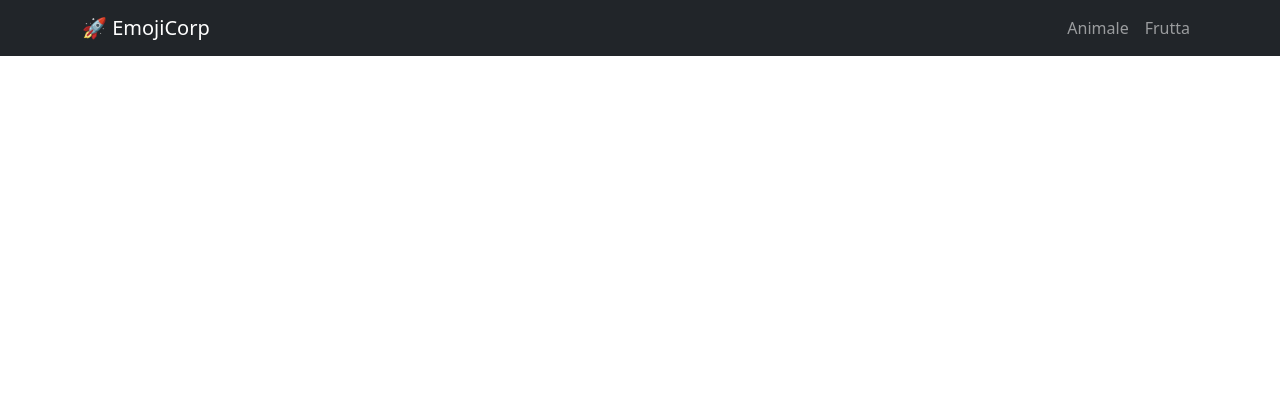
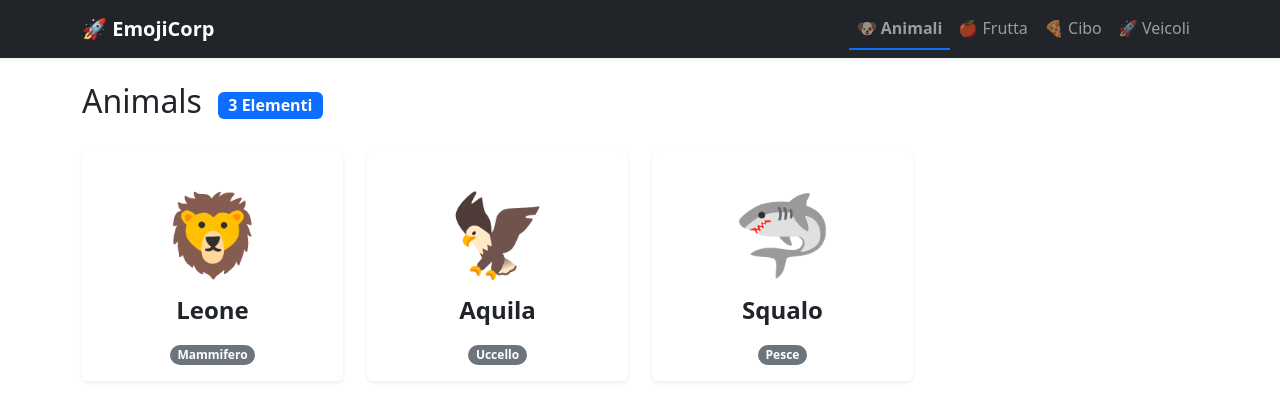
Before and after one commit to Ascione-A/emojicorp-spa, an Angular app in the folder emojicorp/: page /generic/animals in a window 1280 px wide. Before the commit this address led to /. Shown: the top 404 px of the page. Built offline with nearby package versions, Linux system fonts and the light colour scheme.

Commit message:
aggiunta categoria e styling bootstrap

```diff
--- a/emojicorp/angular.json
+++ b/emojicorp/angular.json
@@ -2,7 +2,8 @@
   "$schema": "./node_modules/@angular/cli/lib/config/schema.json",
   "version": 1,
   "cli": {
-    "packageManager": "npm"
+    "packageManager": "npm",
+    "analytics": false
   },
   "newProjectRoot": "projects",
   "projects": {
--- a/emojicorp/src/app/app.html
+++ b/emojicorp/src/app/app.html
@@ -1,13 +1,15 @@
-<nav class="navbar navbar-expand-lg navbar-dark bg-dark">
+<nav class="navbar navbar-expand-lg navbar-dark bg-dark sticky-top shadow-sm">
   <div class="container">
-    <a class="navbar-brand" href="#">🚀 EmojiCorp</a>
+    <a class="navbar-brand fw-bold" routerLink="/">🚀 EmojiCorp</a>
     <div class="navbar-nav">
-      <a class="nav-link" routerLink="/animals" routerLinkActive="active-menu">Animale</a>
-      <a class="nav-link" routerLink="/fruits" routerLinkActive="active-menu">Frutta</a>
+      <a class="nav-link" [routerLink]="['/generic', 'animals']" routerLinkActive="active-menu">🐶 Animali</a>
+      <a class="nav-link" [routerLink]="['/generic', 'fruits']" routerLinkActive="active-menu">🍎 Frutta</a>
+      <a class="nav-link" [routerLink]="['/generic', 'food']" routerLinkActive="active-menu">🍕 Cibo</a>
+      <a class="nav-link" [routerLink]="['/generic', 'vehicles']" routerLinkActive="active-menu">🚀 Veicoli</a>
     </div>
   </div>
 </nav>
 
-<div class="container my-4">
+<main>
   <router-outlet></router-outlet>
-</div>
+</main>
--- a/emojicorp/src/app/app.ts
+++ b/emojicorp/src/app/app.ts
@@ -1,12 +1,12 @@
-import { Component, signal } from '@angular/core';
-import { RouterOutlet } from '@angular/router';
+import { Component } from '@angular/core';
+import { RouterLink, RouterLinkActive, RouterOutlet } from '@angular/router';
 
 @Component({
-  imports: [RouterOutlet],
   selector: 'app-root',
-  styleUrl: './app.css',
+  standalone: true,
+  imports: [RouterLink, RouterLinkActive, RouterOutlet],
   templateUrl: './app.html',
+  styleUrl: './app.css'
 })
 export class App {
-  protected readonly title = signal('emojicorp');
 }
--- /dev/null
+++ b/emojicorp/src/app/components/generic/generic.css
@@ -0,0 +1,18 @@
+.emoji-card {
+  transition: transform 0.25s ease, box-shadow 0.25s ease;
+  cursor: pointer;
+}
+
+.emoji-card:hover {
+  transform: translateY(-8px);
+  box-shadow: 0 10px 20px rgba(0, 0, 0, 0.15) !important;
+}
+
+.emoji-icon {
+  user-select: none;
+  transition: transform 0.2s;
+}
+
+.emoji-card:hover .emoji-icon {
+  transform: scale(1.15);
+}
--- /dev/null
+++ b/emojicorp/src/app/components/generic/generic.html
@@ -0,0 +1,28 @@
+<div class="container my-4">
+  <div class="d-flex align-items-center mb-4">
+    <h2 class="text-capitalize me-3">{{ categoryKey }}</h2>
+    <span class="badge bg-primary fs-6">{{ itemsList.length }} Elementi</span>
+  </div>
+
+  <div class="row g-4">
+    @for (item of itemsList; track item.name) {
+      <div class="col-12 col-sm-6 col-md-3">
+        <div class="card h-100 shadow-sm border-0 emoji-card">
+          <div class="card-body text-center d-flex flex-column justify-content-center">
+            <div class="display-1 my-3 emoji-icon">{{ item.emoji }}</div>
+            <h4 class="card-title fw-bold text-dark">{{ item.name }}</h4>
+            @if (item.category) {
+              <div class="mt-2">
+                <span class="badge bg-secondary rounded-pill">{{ item.category }}</span>
+              </div>
+            }
+          </div>
+        </div>
+      </div>
+    } @empty {
+      <div class="col-12 text-center my-5">
+        <div class="alert alert-warning">Nessun elemento trovato per la categoria specificata.</div>
+      </div>
+    }
+  </div>
+</div>
--- /dev/null
+++ b/emojicorp/src/app/components/generic/generic.ts
@@ -0,0 +1,65 @@
+import { CommonModule } from '@angular/common';
+import { Component, OnInit } from '@angular/core';
+import { ActivatedRoute, ParamMap } from '@angular/router';
+import { Emoji } from '../../../models/emojimodel';
+
+@Component({
+  selector: 'app-generic',
+  standalone: true,
+  imports: [CommonModule],
+  templateUrl: './generic.html',
+  styleUrl: './generic.css'
+})
+export class GenericComponent implements OnInit {
+
+
+
+  categoryKey: string = '';
+  itemsList: Emoji[] = [];
+
+  private dataset: Record<string, Emoji[]> = {
+    animals: [
+      { name: 'Leone', emoji: '🦁', category: 'Mammifero' },
+      { name: 'Aquila', emoji: '🦅', category: 'Uccello' },
+      { name: 'Squalo', emoji: '🦈', category: 'Pesce' }
+    ],
+
+    fruits: [
+      { name: 'Mela', emoji: '🍎', category: 'Fresco' },
+      { name: 'Banana', emoji: '🍌', category: 'Tropicale' },
+      { name: 'Fragola', emoji: '🍓', category: 'Rosso' }
+    ],
+
+    food: [
+      { name: 'Pizza', emoji: '🍕', category: 'Italiano' },
+      { name: 'Burger', emoji: '🍔', category: 'Fast Food' },
+      { name: 'Taco', emoji: '🌮', category: 'Messicano' }
+    ],
+
+    vehicles: [
+      { name: 'Auto', emoji: '🚗', category: 'Terrestre' },
+      { name: 'Aereo', emoji: '✈️', category: 'Aereo' },
+      { name: 'Razzo', emoji: '🚀', category: 'Spaziale' }
+    ]
+  };
+
+  constructor(private route: ActivatedRoute) {}
+
+  ngOnInit(): void {
+    this.route.paramMap.subscribe((params: ParamMap) => {
+      this.getRouterParam(params);
+    });
+  }
+
+  getRouterParam(params: ParamMap): void {
+    const id = params.get('id');
+
+    if (id && this.dataset[id]) {
+      this.categoryKey = id;
+      this.itemsList = this.dataset[id];
+    } else {
+      this.categoryKey = '';
+      this.itemsList = [];
+    }
+  }
+}
--- /dev/null
+++ b/emojicorp/src/models/emojimodel.ts
@@ -0,0 +1,5 @@
+export interface Emoji {
+  name: string;
+  emoji: string;
+  category?: string;
+}
```
Also changed, not shown: emojicorp/src/app/app.routes.ts (+4 -5 lines), 1 other file (tests, documents, lock files or other folders).
